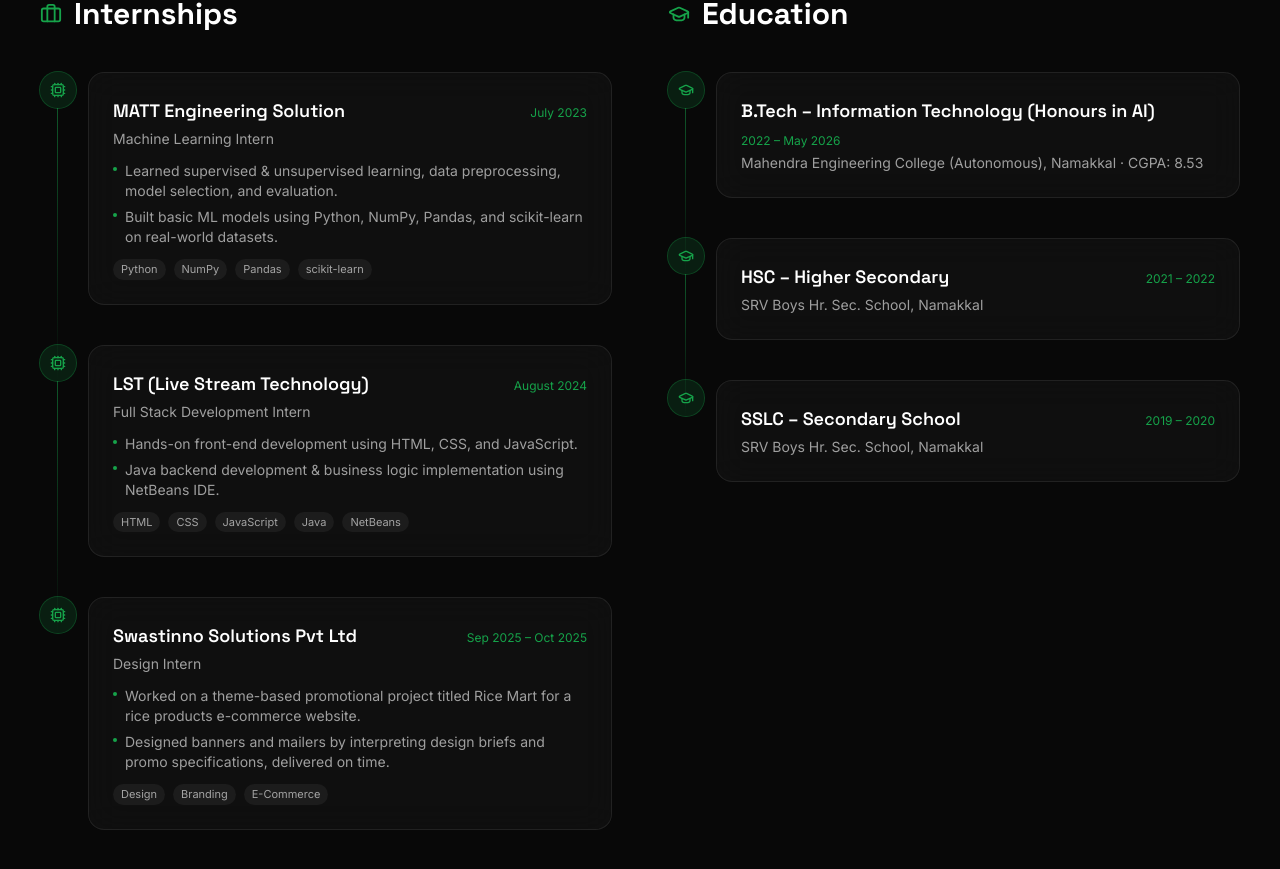
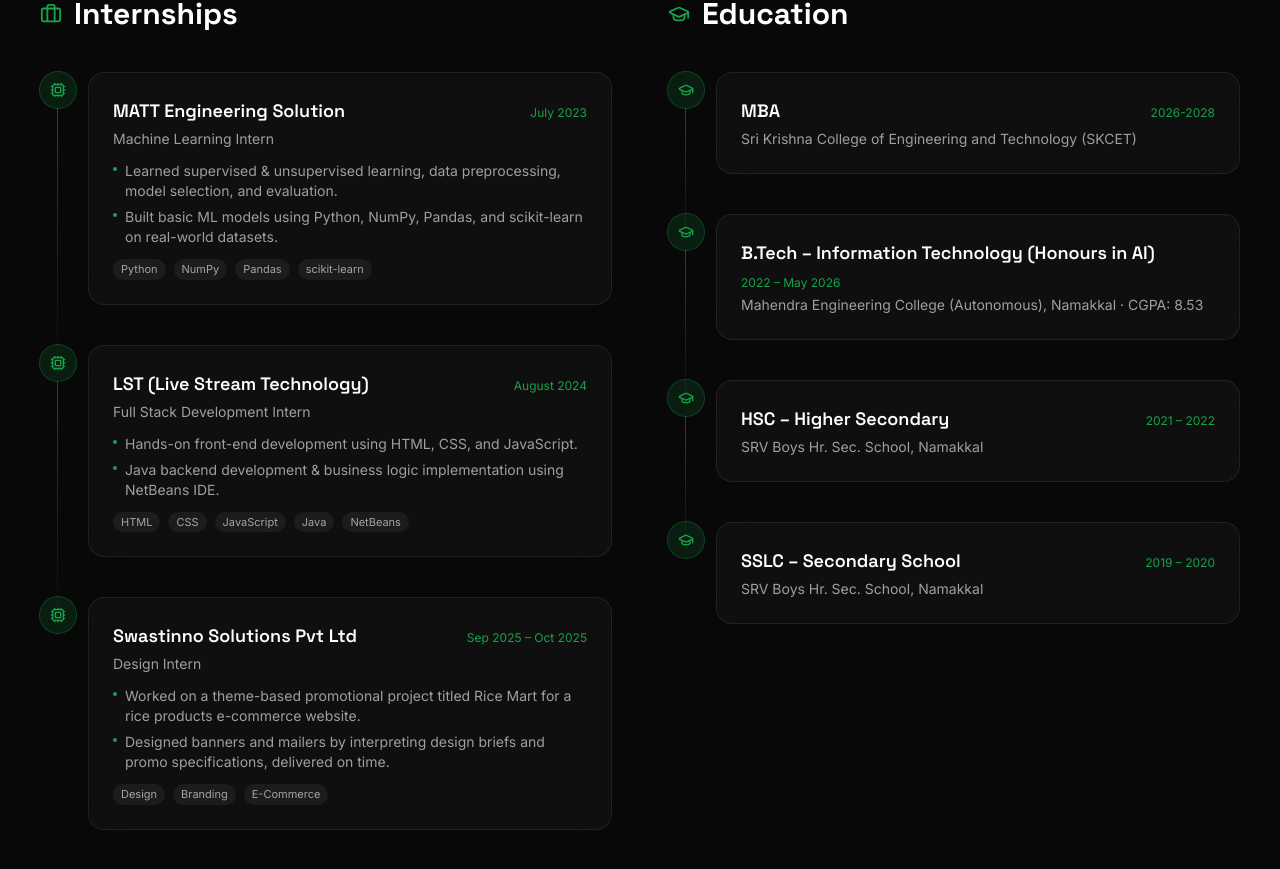
Before and after one commit to gowreeshsenthilkumar-cmd/portfolio, a React (Vite) app: page / in a window 1280 px wide. Shown: the part 3260-4129 px from the top of the page. Built offline with nearby package versions, Linux system fonts and the light colour scheme.

Commit message:
Update portfolio.js

```diff
--- a/src/data/portfolio.js
+++ b/src/data/portfolio.js
@@ -129,6 +129,12 @@ export const INTERNSHIPS = [
 
 export const EDUCATION = [
   {
+    degree: "MBA",
+    school: "Sri Krishna College of Engineering and Technology (SKCET)",
+    period: "2026-2028",
+    note: "",
+  },
+  {
     degree: "B.Tech – Information Technology (Honours in AI)",
     school: "Mahendra Engineering College (Autonomous), Namakkal",
     period: "2022 – May 2026",
```
